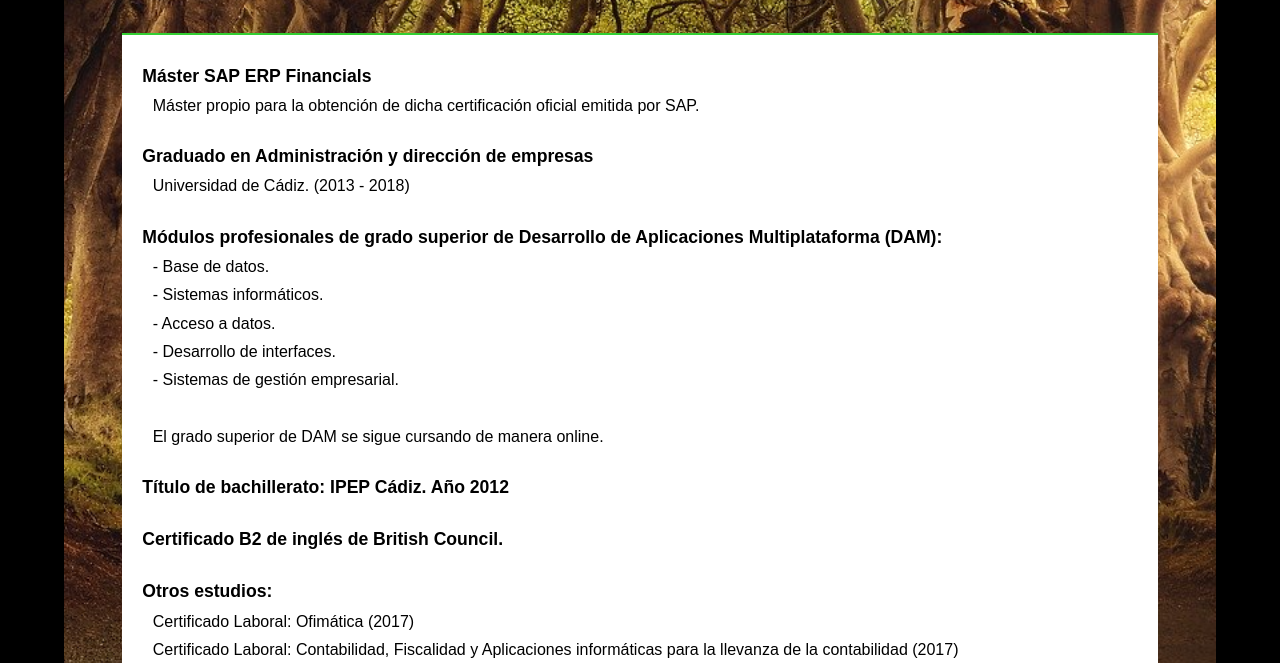
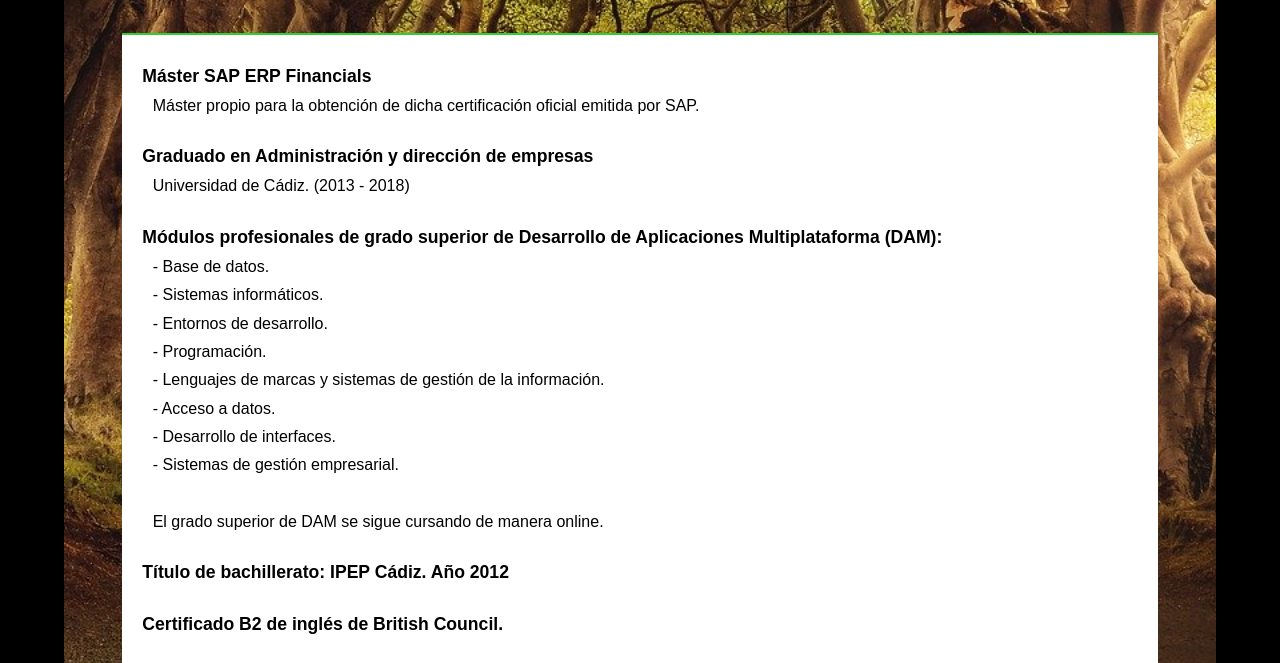
Before and after one commit to jjmp1989/cv, a plain HTML site: page formacionAcademica.html in a window 1280 px wide. Shown: the part 124-787 px from the top of the page. Drawn offline with Linux system fonts and the light colour scheme.

Commit message:
Update formacionAcademica.html

```diff
--- a/formacionAcademica.html
+++ b/formacionAcademica.html
@@ -28,6 +28,9 @@
             <h3>Módulos profesionales de grado superior de Desarrollo de Aplicaciones Multiplataforma (DAM):</h3>
             <p>- Base de datos.</p>
             <p>- Sistemas informáticos.</p>
+            <p>- Entornos de desarrollo.</p>
+            <p>- Programación.</p>
+            <p>- Lenguajes de marcas y sistemas de gestión de la información.</p>
             <p>- Acceso a datos.</p>
             <p>- Desarrollo de interfaces.</p>
             <p>- Sistemas de gestión empresarial.</p>
```
